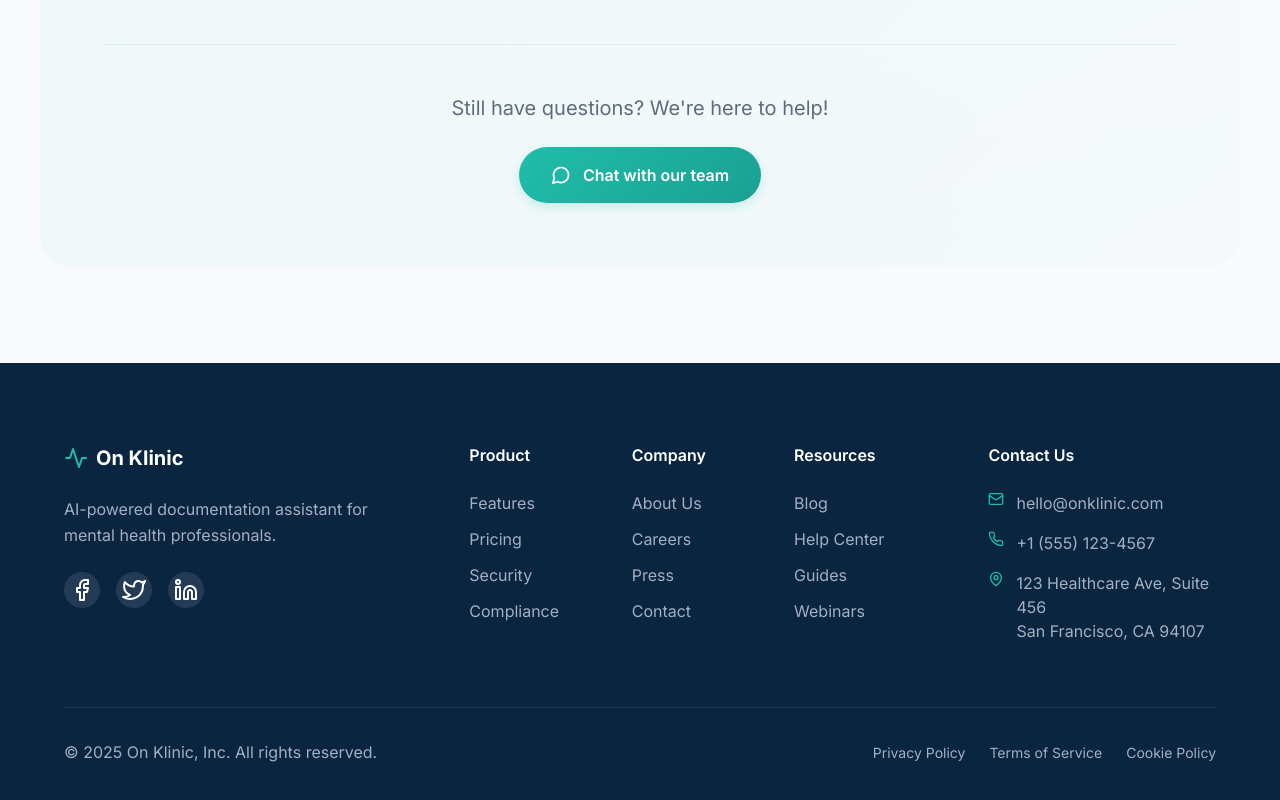
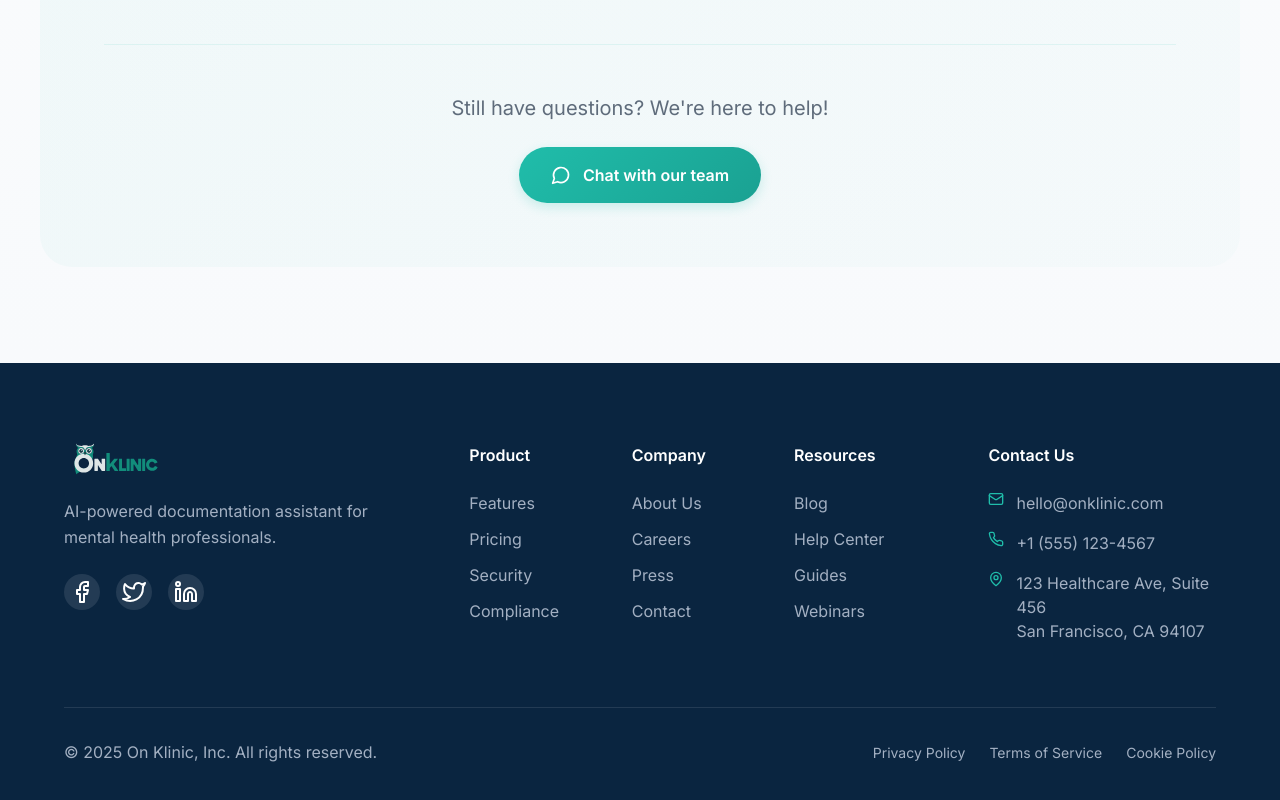
Before and after one commit to CleverDocsApp/Landing, a React (Vite) app: page / in a window 1280 px wide. Shown: the part 7187-7987 px from the top of the page. Built offline with nearby package versions, Linux system fonts and the light colour scheme.

Commit message:
Update footer logo to match header logo

```diff
--- a/src/components/Footer/Footer.css
+++ b/src/components/Footer/Footer.css
@@ -27,6 +27,14 @@
   align-items: center;
   gap: 8px;
   margin-bottom: 24px;
+}
+
+.footer-logo-img {
+  height: 32px;
+  width: auto;
+  max-width: 160px;
+  object-fit: contain;
+  transition: opacity 0.3s ease, transform 0.3s ease;
 }
 
 .logo-icon {
--- a/src/components/Footer/Footer.tsx
+++ b/src/components/Footer/Footer.tsx
@@ -9,8 +9,12 @@ const Footer: React.FC = () => {
         <div className="footer-top">
           <div className="footer-company">
             <div className="footer-logo">
-              <Activity size={24} className="logo-icon" />
-              <span className="logo-text">On Klinic</span>
+              <img
+                src="/images/logo-default.svg"
+                alt="On Klinic"
+                className="footer-logo-img"
+                style={{ height: '32px', width: 'auto' }}
+              />
             </div>
             <p className="company-desc">
               AI-powered documentation assistant for mental health professionals.
```
